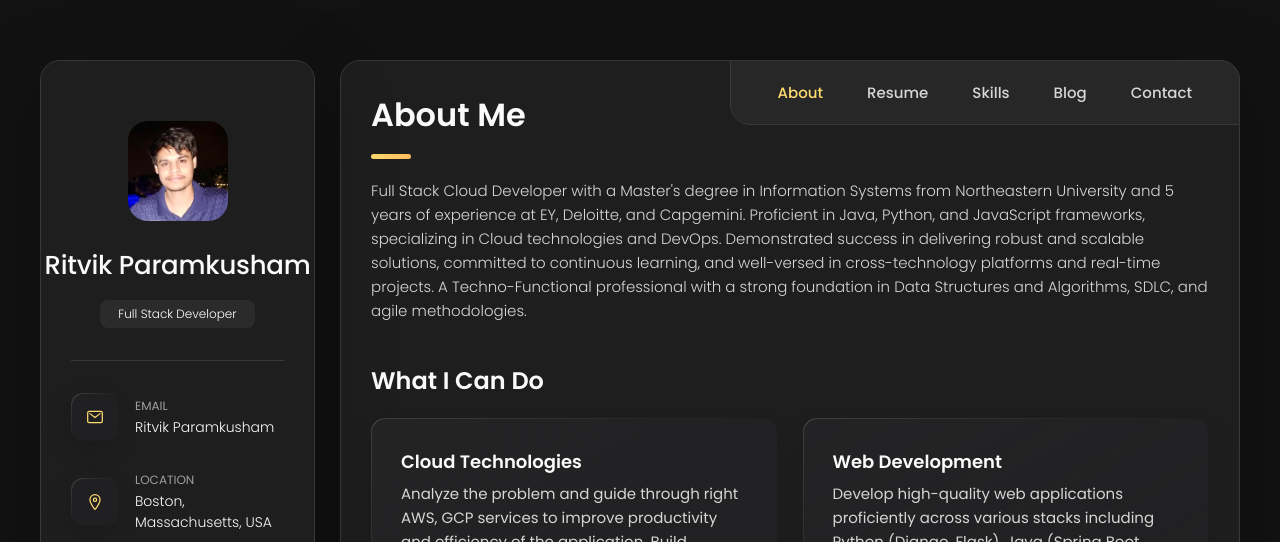
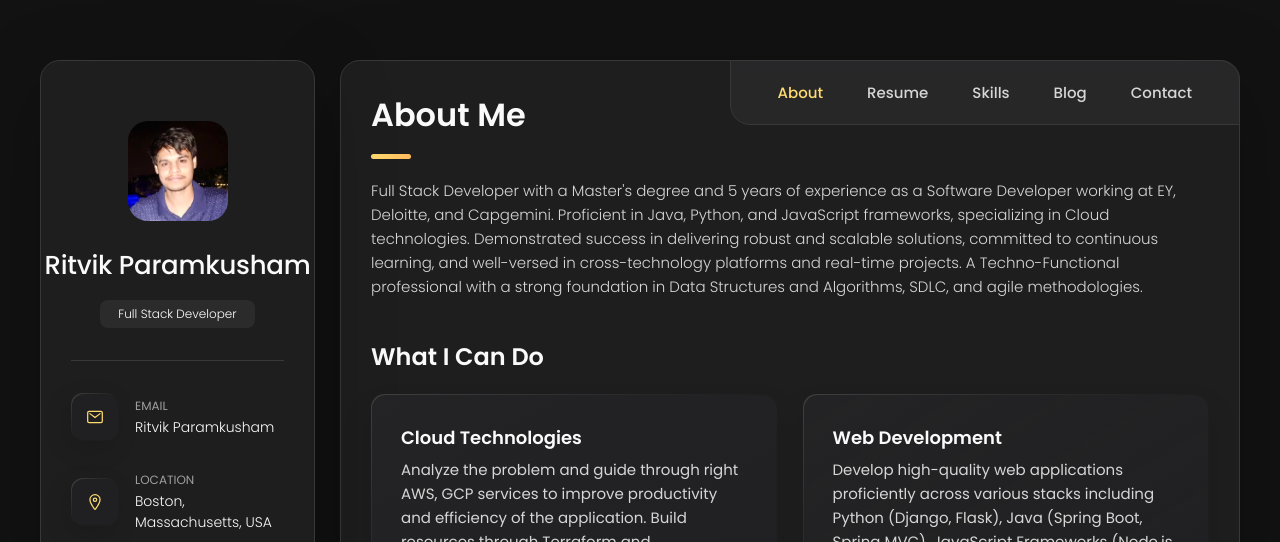
Before and after one commit to ritvikneu/ritvikneu.github.io, a plain HTML site: page index.html in a window 1280 px wide. Shown: the top 542 px of the page. Drawn offline with nearby package versions, Linux system fonts and the light colour scheme.

Commit message:
Update About me

```diff
--- a/index.html
+++ b/index.html
@@ -160,15 +160,11 @@ Feel free to edit the HTML and CSS to make it your own. You can also check the R
 
         <section class="about-text">
           <p>
-
-
-            Full Stack Cloud Developer with a Master's degree in Information Systems from Northeastern University and
-            5 years of experience at EY, Deloitte, and Capgemini. Proficient in Java, Python, and JavaScript frameworks,
-            specializing in Cloud technologies and DevOps.
-            Demonstrated success in delivering robust and scalable solutions, committed to continuous learning, and
-            well-versed in cross-technology platforms and
-            real-time projects. A Techno-Functional professional with a strong foundation in Data Structures and
-            Algorithms, SDLC, and agile methodologies.
+            Full Stack Developer with a Master's degree and 5 years of experience as a Software Developer working at EY, Deloitte, and Capgemini.
+            Proficient in Java, Python, and JavaScript frameworks,
+            specializing in Cloud technologies. Demonstrated success in delivering robust and scalable solutions,
+            committed to continuous learning, and well-versed in cross-technology platforms and real-time projects.
+            A Techno-Functional professional with a strong foundation in Data Structures and Algorithms, SDLC, and agile methodologies.
           </p>
 
           <p></p>
@@ -239,7 +235,6 @@ Feel free to edit the HTML and CSS to make it your own. You can also check the R
                 <h4 class="h4 service-item-title">
                   Colloborate and Communicate
                 </h4>
-                t
                 <p class="service-item-text">
                   Work with cross-functional teams to understand the
                   requirements and deliver the product on time. Communicate the progress and roadblocks effectively to
```
